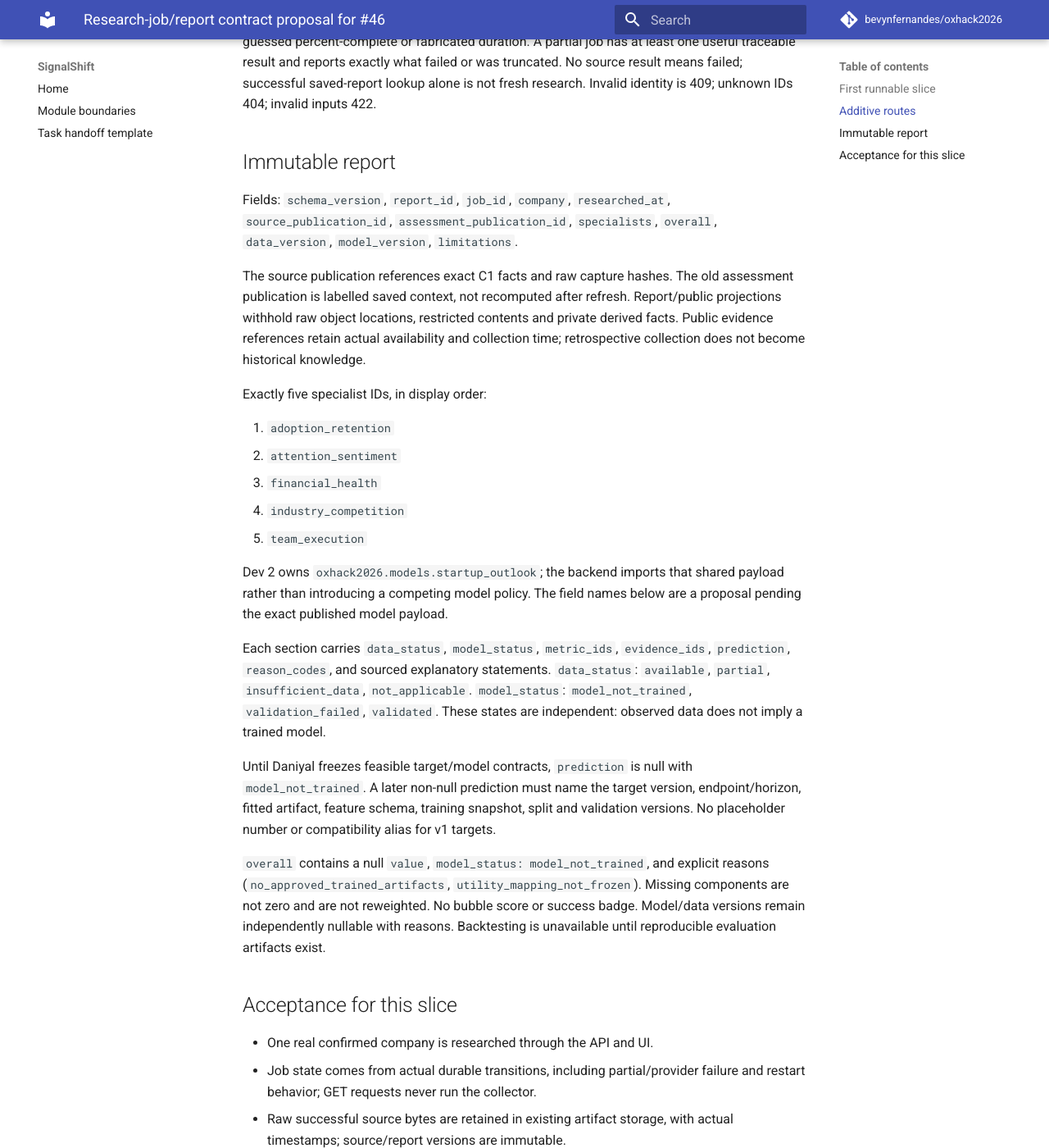
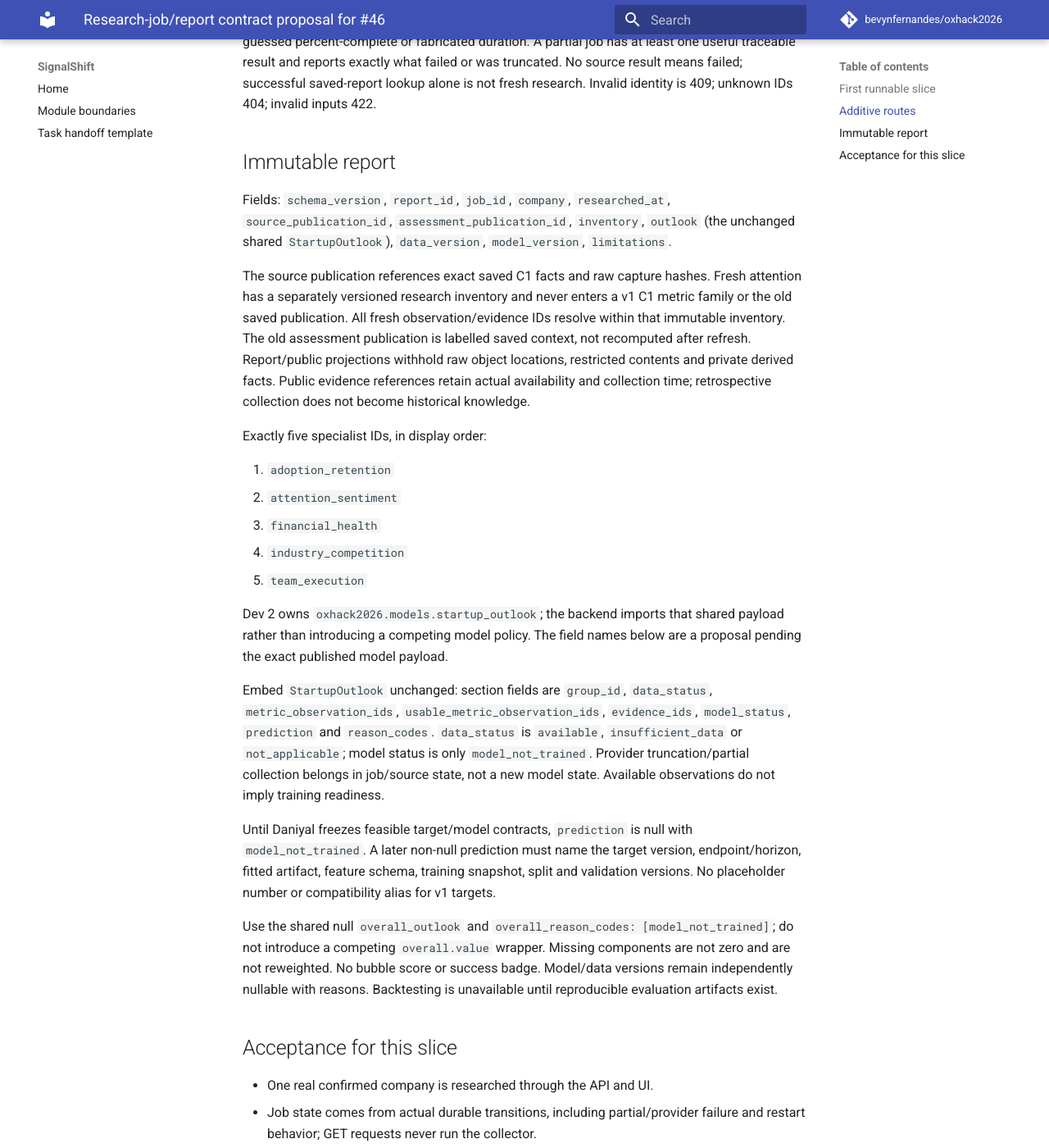
Before and after one commit to bevynfernandes/oxhack2026, an MkDocs documentation site: the page built from docs/tasks/dev3/research-job-contract.md, in a window 1280 px wide and 1400 px high, scrolled down 1195 px. Shown: the whole window at 82% size. Built offline with MkDocs 1.6.1 and Material for MkDocs 9.7.7, drawn with Linux system fonts in a browser that asks for light colours; comment, search, counter and statistics services are not loaded.

Commit message:
Align research proposal with the shared outlook contract
- Embed StartupOutlook unchanged and keep provider partial state in jobs.

- Distinguish fresh research inventory from saved C1 context and all v1 links.

```diff
--- a/docs/tasks/dev3/research-job-contract.md
+++ b/docs/tasks/dev3/research-job-contract.md
@@ -48,11 +48,15 @@ research. Invalid identity is 409; unknown IDs 404; invalid inputs 422.
 ## Immutable report
 
 Fields: `schema_version`, `report_id`, `job_id`, `company`, `researched_at`,
-`source_publication_id`, `assessment_publication_id`, `specialists`, `overall`,
-`data_version`, `model_version`, `limitations`.
+`source_publication_id`, `assessment_publication_id`, `inventory`, `outlook`
+(the unchanged shared `StartupOutlook`), `data_version`, `model_version`,
+`limitations`.
 
-The source publication references exact C1 facts and raw capture hashes. The old
-assessment publication is labelled saved context, not recomputed after refresh.
+The source publication references exact saved C1 facts and raw capture hashes.
+Fresh attention has a separately versioned research inventory and never enters a
+v1 C1 metric family or the old saved publication. All fresh observation/evidence
+IDs resolve within that immutable inventory. The old assessment publication is
+labelled saved context, not recomputed after refresh.
 Report/public projections withhold raw object locations, restricted contents and
 private derived facts. Public evidence references retain actual availability and
 collection time; retrospective collection does not become historical knowledge.
@@ -69,22 +73,23 @@ Dev 2 owns `oxhack2026.models.startup_outlook`; the backend imports that shared
 payload rather than introducing a competing model policy. The field names below
 are a proposal pending the exact published model payload.
 
-Each section carries `data_status`, `model_status`, `metric_ids`, `evidence_ids`,
-`prediction`, `reason_codes`, and sourced explanatory statements.
-`data_status`: `available`, `partial`, `insufficient_data`, `not_applicable`.
-`model_status`: `model_not_trained`, `validation_failed`, `validated`.
-These states are independent: observed data does not imply a trained model.
+Embed `StartupOutlook` unchanged: section fields are `group_id`, `data_status`,
+`metric_observation_ids`, `usable_metric_observation_ids`, `evidence_ids`,
+`model_status`, `prediction` and `reason_codes`. `data_status` is `available`,
+`insufficient_data` or `not_applicable`; model status is only `model_not_trained`.
+Provider truncation/partial collection belongs in job/source state, not a new
+model state. Available observations do not imply training readiness.
 
 Until Daniyal freezes feasible target/model contracts, `prediction` is null with
 `model_not_trained`. A later non-null prediction must name the target version,
 endpoint/horizon, fitted artifact, feature schema, training snapshot, split and
 validation versions. No placeholder number or compatibility alias for v1 targets.
 
-`overall` contains a null `value`, `model_status: model_not_trained`, and explicit
-reasons (`no_approved_trained_artifacts`, `utility_mapping_not_frozen`). Missing
-components are not zero and are not reweighted. No bubble score or success badge.
-Model/data versions remain independently nullable with reasons. Backtesting is
-unavailable until reproducible evaluation artifacts exist.
+Use the shared null `overall_outlook` and `overall_reason_codes:
+[model_not_trained]`; do not introduce a competing `overall.value` wrapper.
+Missing components are not zero and are not reweighted. No bubble score or
+success badge. Model/data versions remain independently nullable with reasons.
+Backtesting is unavailable until reproducible evaluation artifacts exist.
 
 ## Acceptance for this slice
 
```
